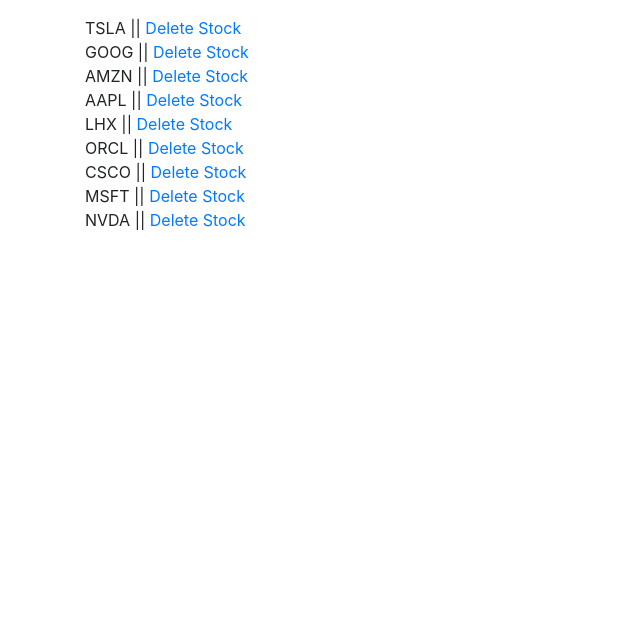
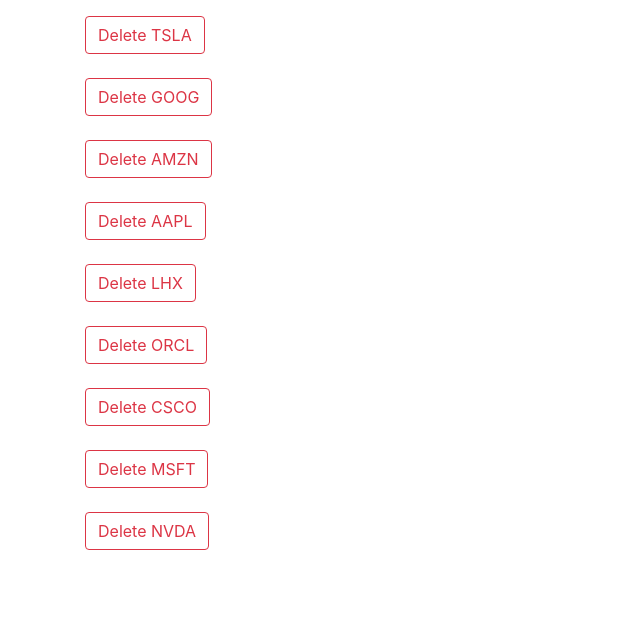
Before and after one commit to jcwill415/Stock_Market_Web_App, a Django app: page /add_stock.html in a window 1280 px wide. Shown: the part 321-943 px from the top of the page, without its empty margins (0-640 px from the left). Before the commit the page ends 551 px from the top, so only its background shows below. Run offline with Django 3.2, Linux system fonts and the light colour scheme; data comes from the database, SQL or seed files in the repository; data that the repository does not hold is empty; some libraries are stand-ins or nearby versions.

Commit message:
Add add_stock.html file added delete buttons

```diff
--- a/stock/quotes/templates/add_stock.html
+++ b/stock/quotes/templates/add_stock.html
@@ -51,7 +51,7 @@
 {% endif %}
 
 {% for item in ticker %}
-	<h10>{{ item }} || <a href="{% url 'delete' item.id %}">Delete Stock</a> </h10></br>
+	<a href="{% url 'delete' item.id %}" class="btn btn-outline-danger btn-small">Delete {{ item }}</a> </br></br>
 {% endfor %}
 
 <br/></br>
```
